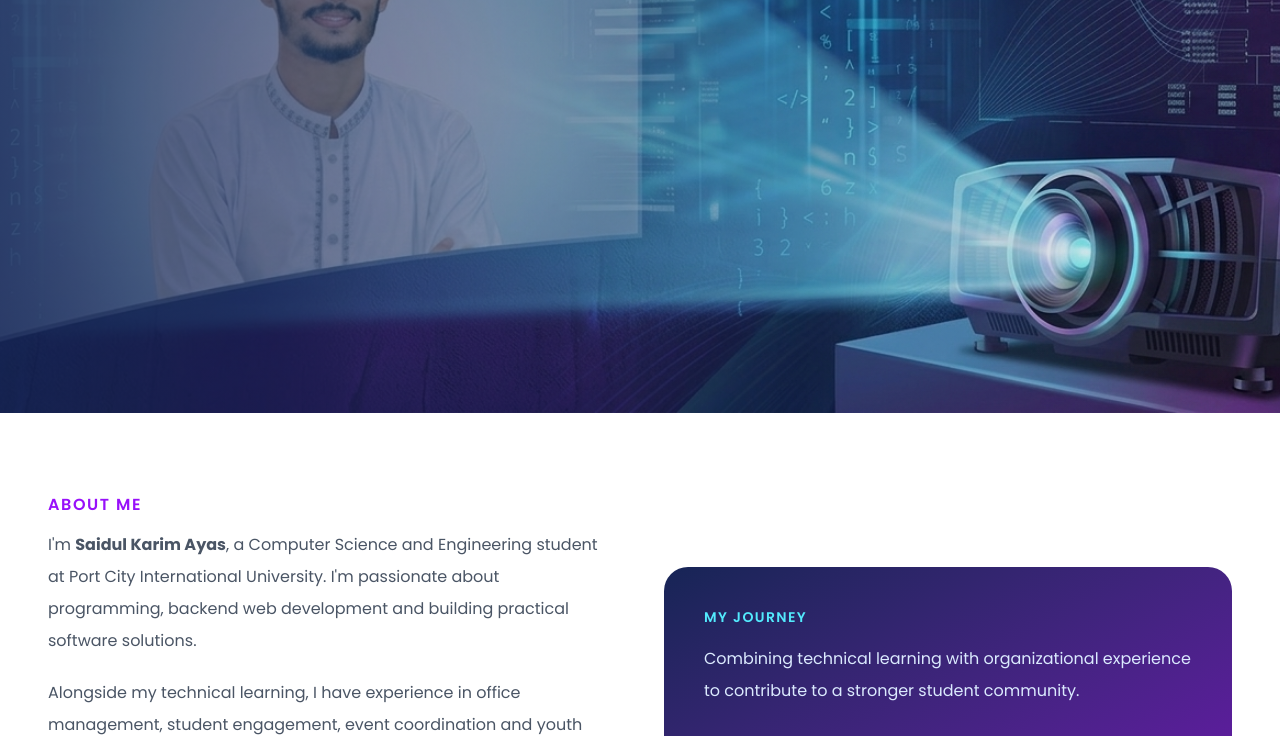
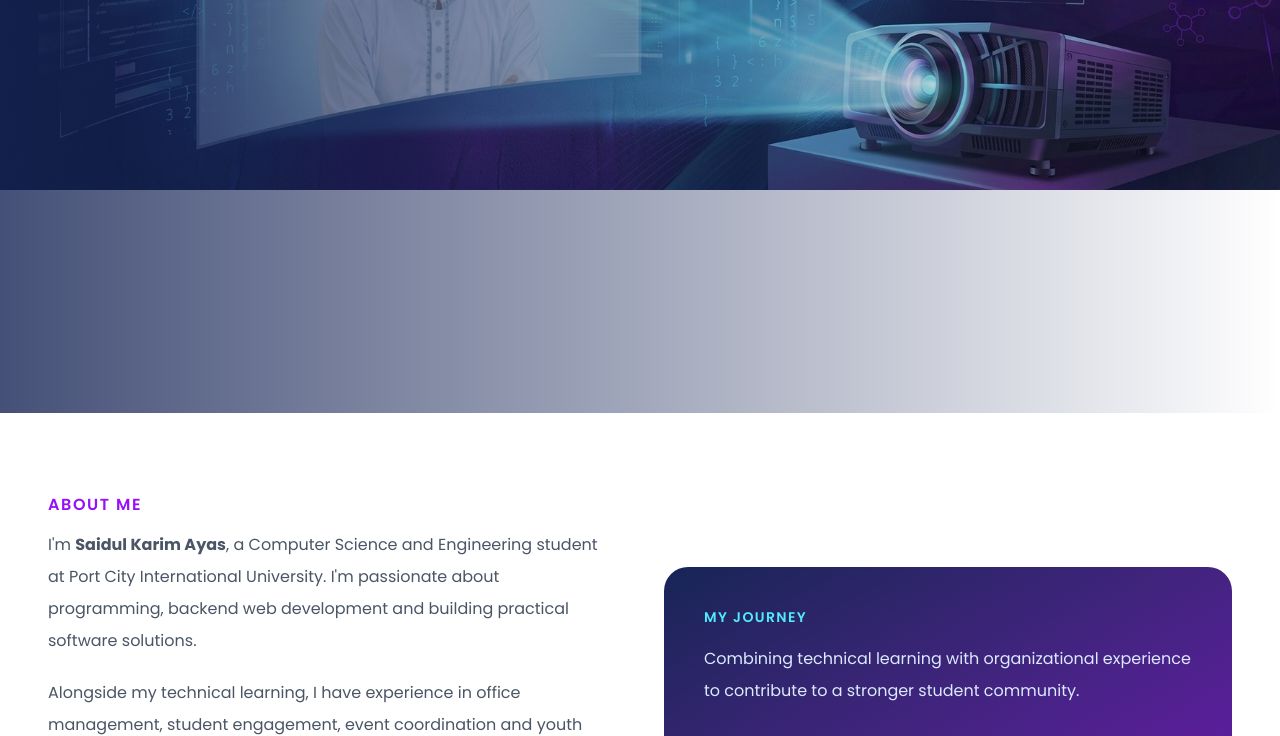
Before and after one commit to rafiqsd85/PCC-Campaign-Website, a website built with Vite: page index.html in a window 1280 px wide. Shown: the part 301-1037 px from the top of the page. Built offline with nearby package versions, Linux system fonts and the light colour scheme.

Commit message:
Change banner section background style

```diff
--- a/index.html
+++ b/index.html
@@ -162,9 +162,13 @@
 
     <!-- Banner -->
     <section
-      class="relative flex min-h-[420px] w-full items-start bg-cover bg-center sm:min-h-[520px] md:min-h-[580px] lg:min-h-[650px]"
-      style="background-image: url('/banner.jpg');"
-    >
+  class="relative flex min-h-[420px] w-full items-start
+         bg-contain bg-top bg-no-repeat
+         sm:min-h-[520px]
+         md:min-h-[580px]
+         lg:min-h-[650px]"
+  style="background-image: url('/banner.jpg');"
+>
       <div
         class="absolute inset-0 bg-gradient-to-r from-blue-950/80 via-blue-950/40 to-transparent"
       ></div>
```
